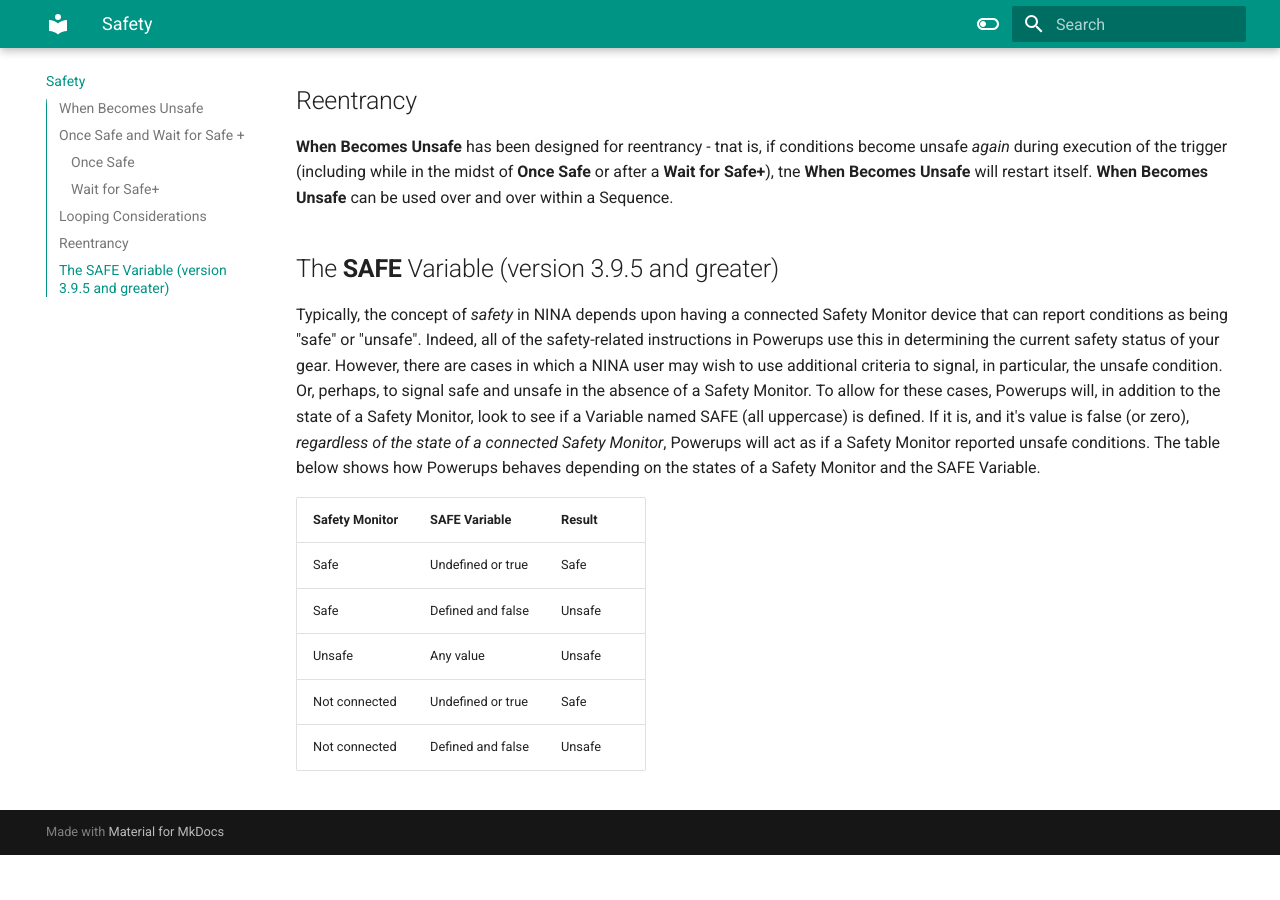
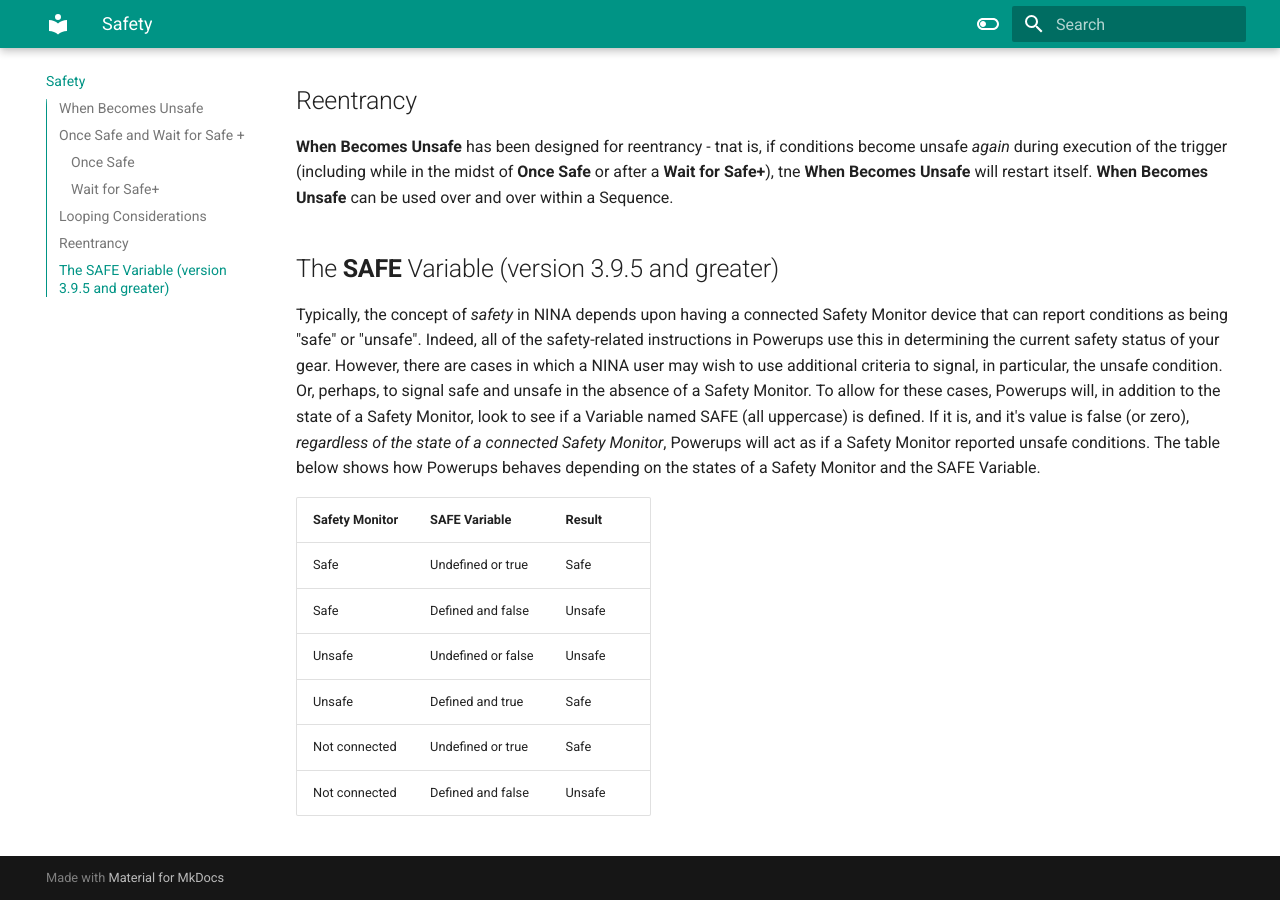
Before and after one commit to marcblank/marcblank.github.io, an MkDocs documentation site: the page built from docs/Safety.md, in a window 1280 px wide and 900 px high, scrolled down 2399 px. Built offline with MkDocs 1.6.1 and Material for MkDocs 9.7.7, drawn with Linux system fonts in a browser that asks for light colours; before the commit the page ends 3254 px from its top, so only the background shows below that.

Commit message:
Fix SAFE table

```diff
--- a/docs/Safety.md
+++ b/docs/Safety.md
@@ -45,6 +45,7 @@ Typically, the concept of *safety* in NINA depends upon having a connected Safet
 | ----------- | -------------------- | -------------- |
 | Safe      | Undefined or true | Safe  |
 | Safe      | Defined and false | Unsafe  |
-| Unsafe     | Any value | Unsafe  |
+| Unsafe     | Undefined or false | Unsafe  |
+| Unsafe    | Defined and true | Safe |
 | Not connected     | Undefined or true | Safe |
 | Not connected     | Defined and false | Unsafe  |
```
